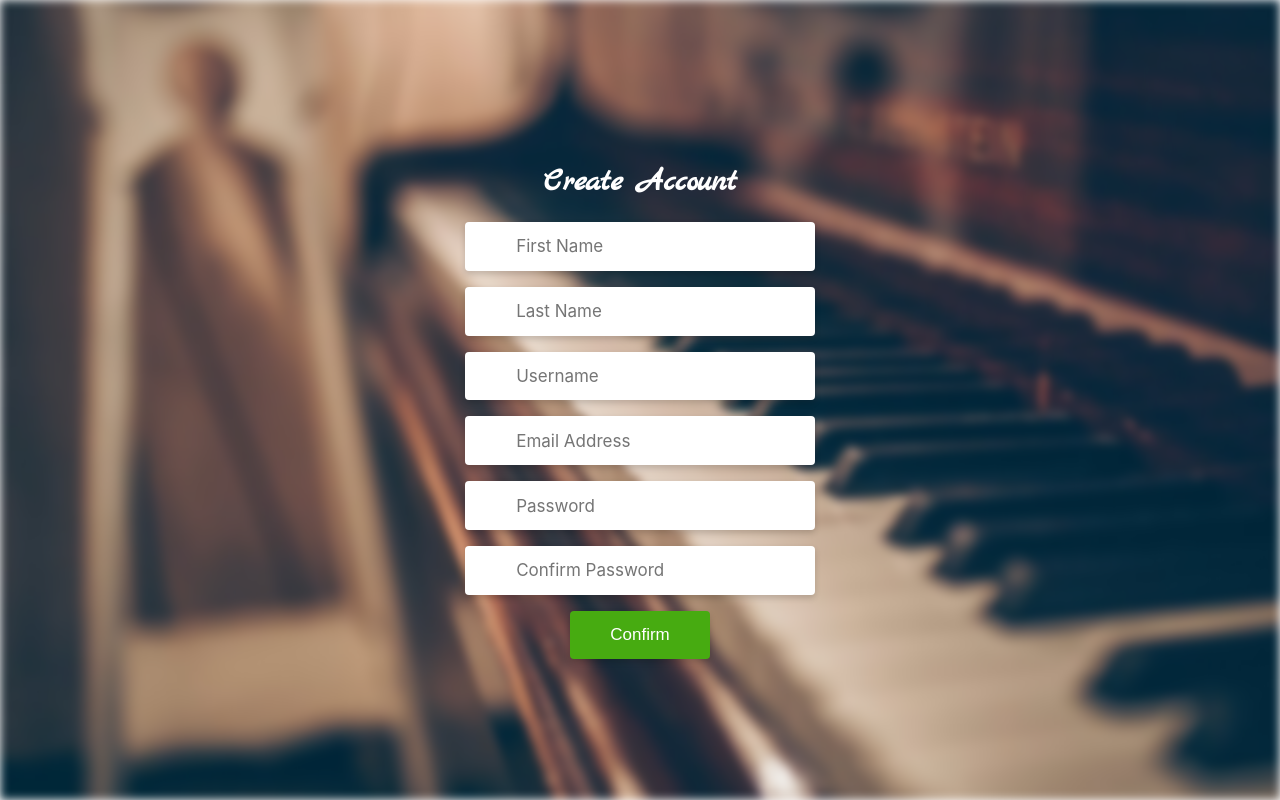
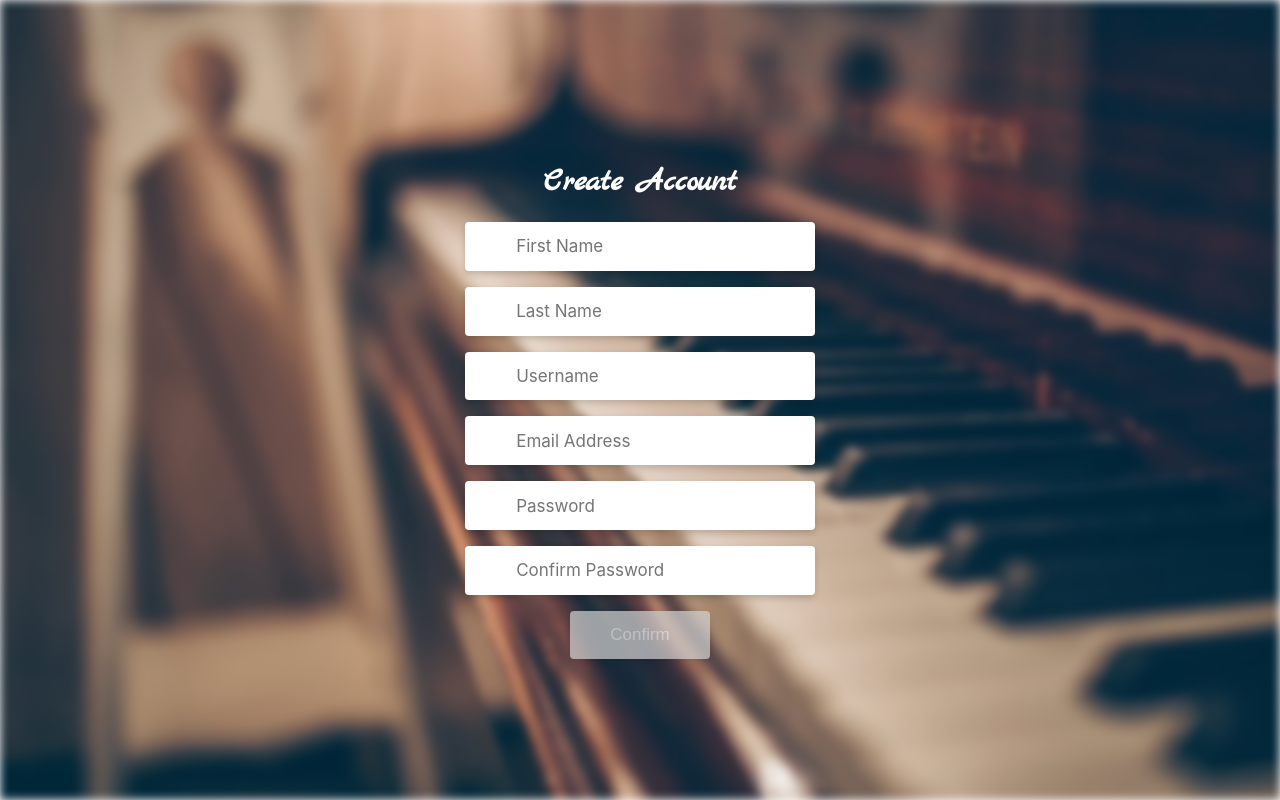
Before and after one commit to KeyScribe/keyscribe-webapp, a React (Create React App) app in the folder frontend/: page /create_account in a window 1280 px wide. Built offline with nearby package versions, Linux system fonts and the light colour scheme; no server answers.

Commit message:
Disabled confirmation button for certain conditions

```diff
--- a/frontend/src/components/CreateAccount/CreateAccount.js
+++ b/frontend/src/components/CreateAccount/CreateAccount.js
@@ -25,12 +25,6 @@ const CreateAccount = () => {
    };
 
    const handleSubmit = async () => {
-      if (formData.password !== formData.confirmPassword) {
-         // client-side validation (TODO: server-side should also be added for security)
-         console.error('Password and Confirm Password do not match');
-         // TODO: show error message to user
-      }
-      else {
       console.log('Form Data Submitted:', formData);
       try {
          const response = await fetch(`${apiURL}/register`, {
@@ -56,8 +50,12 @@ const CreateAccount = () => {
       catch {
 
       }
-      }
    };
+
+   const fieldsFilled = formData.firstName && formData.lastName && formData.emailAddress && formData.username && formData.password && formData.confirmPassword;
+   const confirmPasswordMatching = formData.password === formData.confirmPassword && formData.confirmPassword !== '';
+   const rePW = RegExp("^(?=.*[a-z])(?=.*[A-Z])(?=.*\\d)[a-zA-Z\\d]{8,}$");
+
 
    return (
       <CreateAccountWrapper data-testid="CreateAccount">
@@ -108,6 +106,18 @@ const CreateAccount = () => {
                      onChange={handleInputChange}
                   />
                </FormField>
+               {
+                  formData.password === '' || rePW.test(formData.password) ? null :
+                  <span style ={{
+                     fontSize: '13px',
+                     position: 'relative',
+                     top: '-11px',
+                     display: 'block',
+                     textAlign: 'left',
+                     fontWeight: 'bold',
+                     color: 'pink',
+                  }}>Password should have at least 8 characters, one capital letter, one number</span>
+               }
                <FormField>
                   <Input
                      type="password"
@@ -117,7 +127,13 @@ const CreateAccount = () => {
                      onChange={handleInputChange}
                   />
                </FormField>
-               <Button type="button" className="btn" onClick={handleSubmit}>Confirm</Button>
+               <Button
+                     type="button"
+                     className="btn"
+                     onClick={handleSubmit}
+                     disabled={!fieldsFilled || !confirmPasswordMatching}
+                     >
+                        Confirm</Button>
             </CreateAccountForm>
       </CreateAccountWrapper>
    );
--- a/frontend/src/components/Login/Login.styled.js
+++ b/frontend/src/components/Login/Login.styled.js
@@ -97,6 +97,12 @@ export const Button = styled.button`
     border-radius: 4px;
     box-shadow: 0px 3px 6px rgba(0, 0, 0, 0.16);
     font-size: 17px;
+
+    &:disabled {
+        background-color: #d3d3d3;
+        opacity: 0.7;
+        cursor: not-allowed;
+    }
 `
 export const CreateAccountButton = styled.button`
     outline: none;
```
Lines whose indentation alone changed are shown as unchanged.
